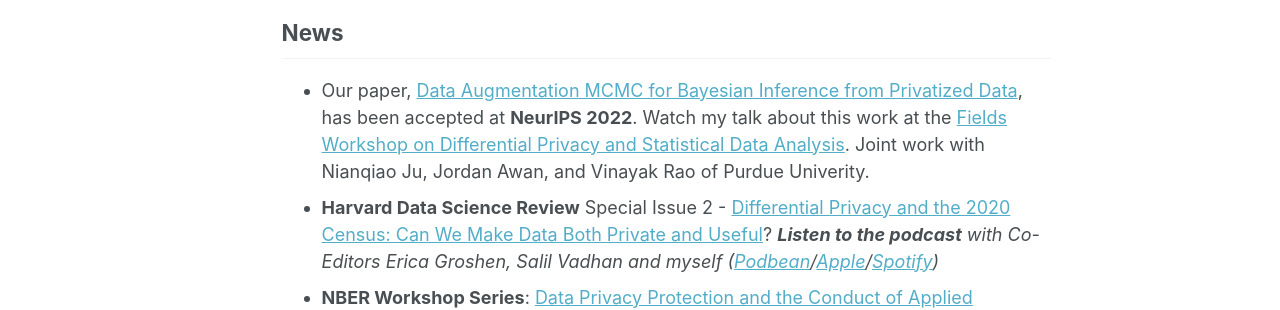
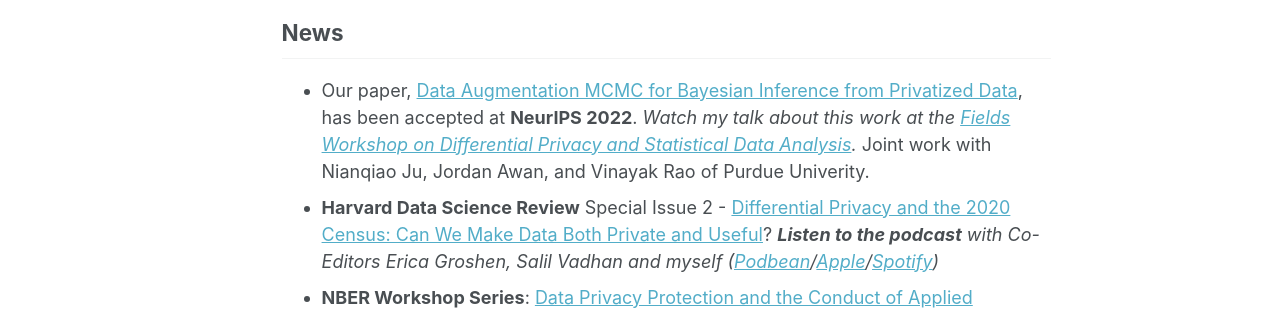
Before and after one commit to RuobinGong/RuobinGong.github.io, a Jekyll site: the page built from _pages/home.md, in a window 1280 px wide and 1176 px high. Shown: the part 451-761 px from the top of the window. Built offline with Jekyll 4.4.1, drawn with Linux system fonts in a browser that asks for light colours; some web fonts are replaced.

```diff
--- a/_pages/home.md
+++ b/_pages/home.md
@@ -16,7 +16,7 @@ I'm an Assistant Professor of Statistics at [Rutgers University](https://www.sta
 
 ## News
 
-* Our paper, [Data Augmentation MCMC for Bayesian Inference from Privatized Data](https://ruobingong.github.io/publication/2022-06-01-DAMCMC), has been accepted at **NeurIPS 2022**. Watch my talk about this work at the [Fields Workshop on Differential Privacy and Statistical Data Analysis](http://www.fields.utoronto.ca/talks/Data-Augmentation-MCMC-Bayesian-Inference-Privatized-Data). Joint work with Nianqiao Ju, Jordan Awan, and Vinayak Rao of Purdue Univerity.
+* Our paper, [Data Augmentation MCMC for Bayesian Inference from Privatized Data](https://ruobingong.github.io/publication/2022-06-01-DAMCMC), has been accepted at **NeurIPS 2022**. _Watch my talk about this work at the [Fields Workshop on Differential Privacy and Statistical Data Analysis](http://www.fields.utoronto.ca/talks/Data-Augmentation-MCMC-Bayesian-Inference-Privatized-Data)._ Joint work with Nianqiao Ju, Jordan Awan, and Vinayak Rao of Purdue Univerity.
 * **Harvard Data Science Review** Special Issue 2 - [Differential Privacy and the 2020 Census: Can We Make Data Both Private and Useful](https://hdsr.mitpress.mit.edu/specialissue2)?  _**Listen to the podcast** with Co-Editors Erica Groshen, Salil Vadhan and myself ([Podbean](https://hdsr.podbean.com/e/differential-privacy-for-the-2020-us-census-can-we-make-data-both-private-and-useful-part-1/)/[Apple](https://podcasts.apple.com/us/podcast/differential-privacy-for-the-2020-u-s-census-can-we/id1558728983?i=1000571597321)/[Spotify](https://open.spotify.com/episode/4A9ahGLv5r58LJX8Alxg19))_
 * **NBER Workshop Series**: [Data Privacy Protection and the Conduct of Applied Research: Methods, Approaches and their Consequences](https://www.nber.org/conferences/data-privacy-protection-and-conduct-applied-research-methods-approaches-and-their-consequences). May 4-5, 2023, Cambridge, MA. Co-organized with V. Joseph Hotz and Ian Schmutte.
 * **DIMACS Workshop**: [Analysis of Census Noisy Measurement Files and Differential Privacy](http://dimacs.rutgers.edu/events/details?eID=2038). April 28-29, 2022, New Brunswick, NJ. Co-organized with Cynthia Dwork, Weijie Su, and Linjun Zhang. _**Videos are now available!** (watch on [YouTube](https://www.youtube.com/playlist?list=PLKVCRT3MRed733-w2Lo2yvCAkac9zdIVj))_
```
